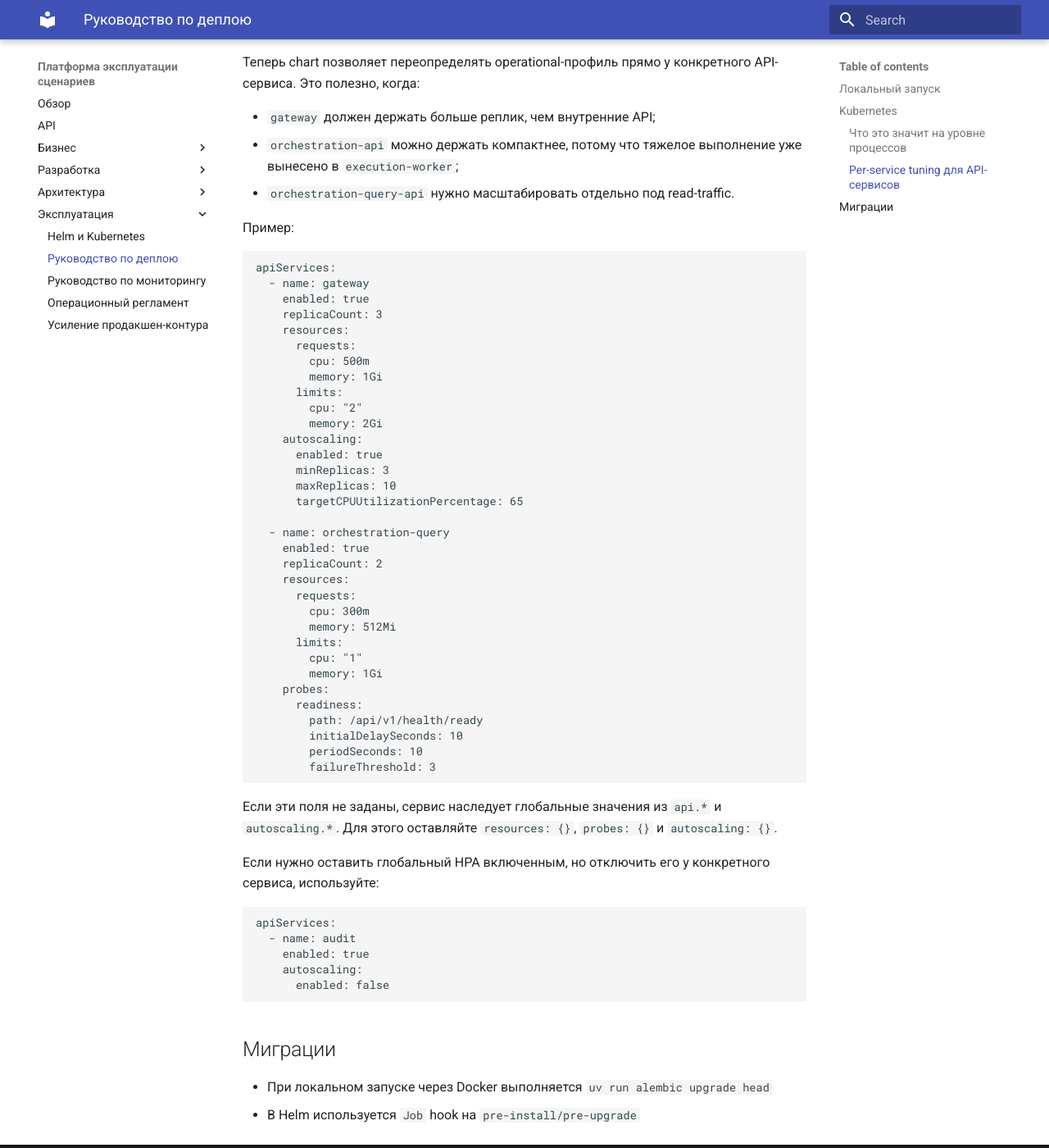
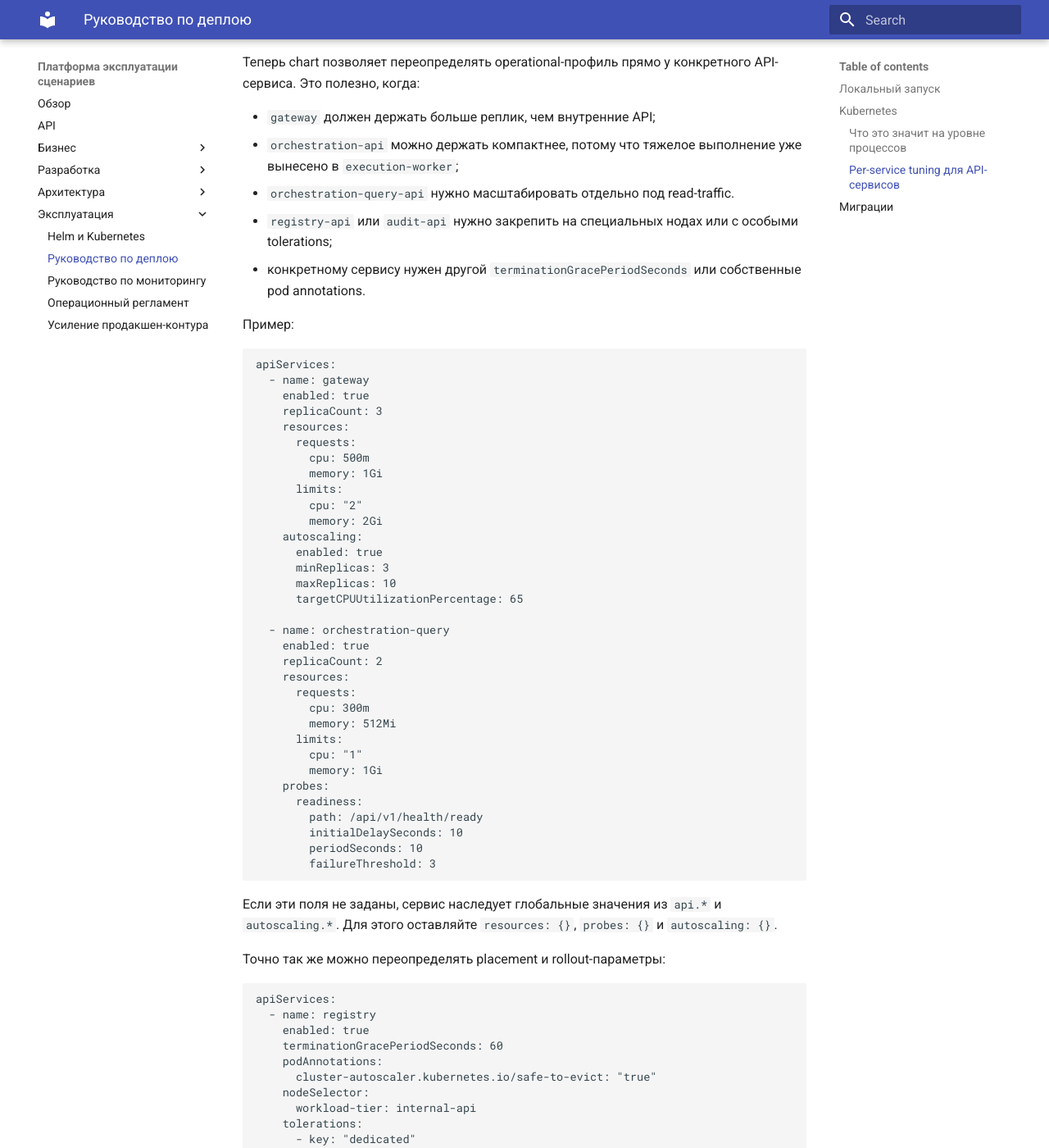
Before and after one commit to sergeyenikeev/FastAPI_Layers, an MkDocs documentation site: the page built from docs/operations/deployment-guide.md, in a window 1280 px wide and 1400 px high, scrolled down 3191 px. Shown: the whole window at 82% size. Built offline with MkDocs 1.6.1 and Material for MkDocs 9.7.7, drawn with Linux system fonts in a browser that asks for light colours; some of the changed text lies outside the part shown.

Commit message:
микросервисная архитектура - продолжение 9

````diff
--- a/docs/operations/deployment-guide.md
+++ b/docs/operations/deployment-guide.md
@@ -123,6 +123,8 @@ apiServices:
 - `gateway` должен держать больше реплик, чем внутренние API;
 - `orchestration-api` можно держать компактнее, потому что тяжелое выполнение уже вынесено в `execution-worker`;
 - `orchestration-query-api` нужно масштабировать отдельно под read-traffic.
+- `registry-api` или `audit-api` нужно закрепить на специальных нодах или с особыми tolerations;
+- конкретному сервису нужен другой `terminationGracePeriodSeconds` или собственные pod annotations.
 
 Пример:
 
@@ -164,6 +166,33 @@ apiServices:
 
 Если эти поля не заданы, сервис наследует глобальные значения из `api.*` и `autoscaling.*`. Для этого оставляйте `resources: {}`, `probes: {}` и `autoscaling: {}`.
 
+Точно так же можно переопределять placement и rollout-параметры:
+
+```yaml
+apiServices:
+  - name: registry
+    enabled: true
+    terminationGracePeriodSeconds: 60
+    podAnnotations:
+      cluster-autoscaler.kubernetes.io/safe-to-evict: "true"
+    nodeSelector:
+      workload-tier: internal-api
+    tolerations:
+      - key: "dedicated"
+        operator: "Equal"
+        value: "internal-api"
+        effect: "NoSchedule"
+    affinity:
+      podAntiAffinity:
+        preferredDuringSchedulingIgnoredDuringExecution:
+          - weight: 100
+            podAffinityTerm:
+              topologyKey: topology.kubernetes.io/zone
+              labelSelector:
+                matchLabels:
+                  component: registry
+```
+
 Если нужно оставить глобальный HPA включенным, но отключить его у конкретного сервиса, используйте:
 
 ```yaml
````
Also changed, not shown: README.md (+1 -1 lines), docs/architecture/overview.md (+1 -1 lines), docs/development/guide.md (+1 -1 lines), docs/operations/runbook.md (+4 -1 lines), 2 other files.
